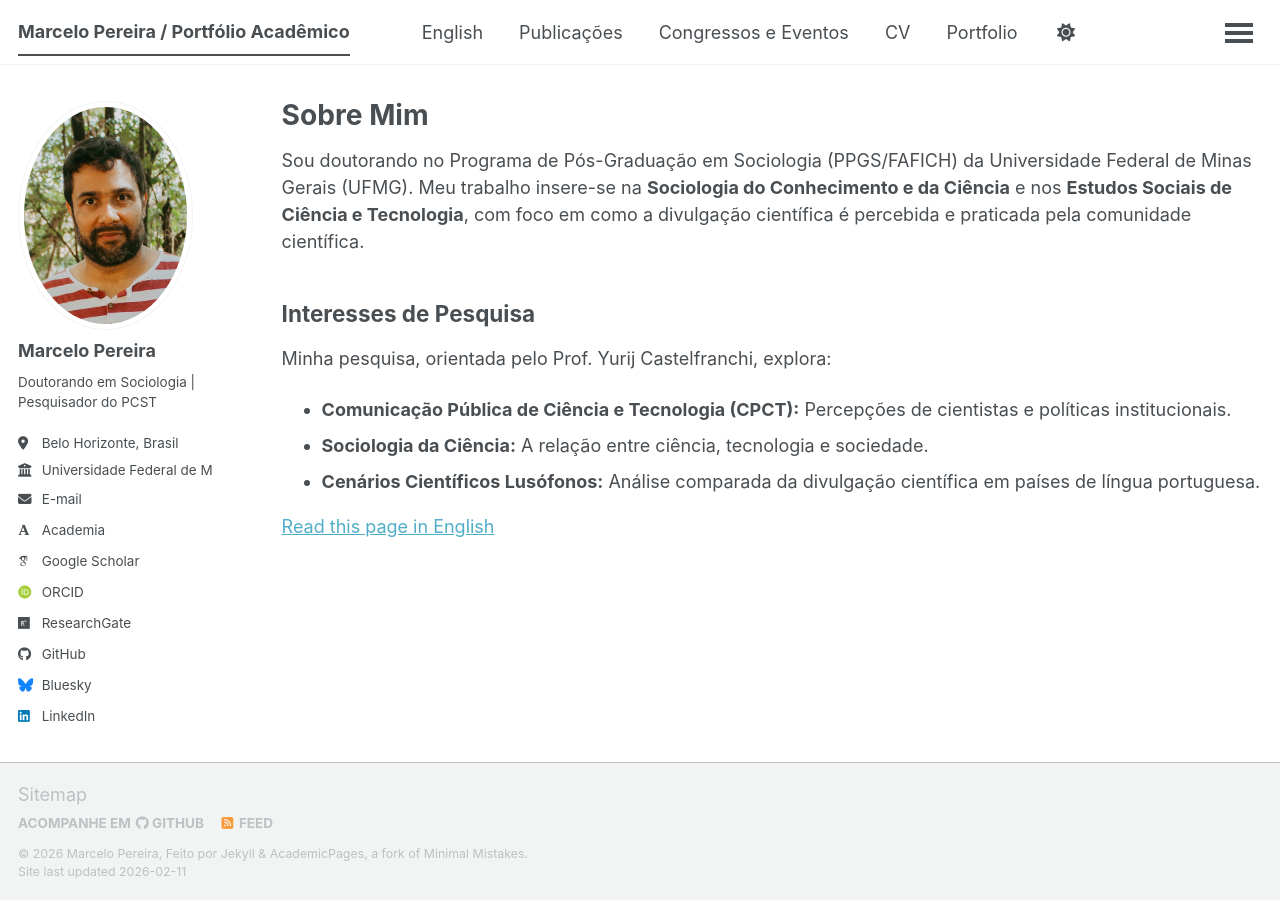
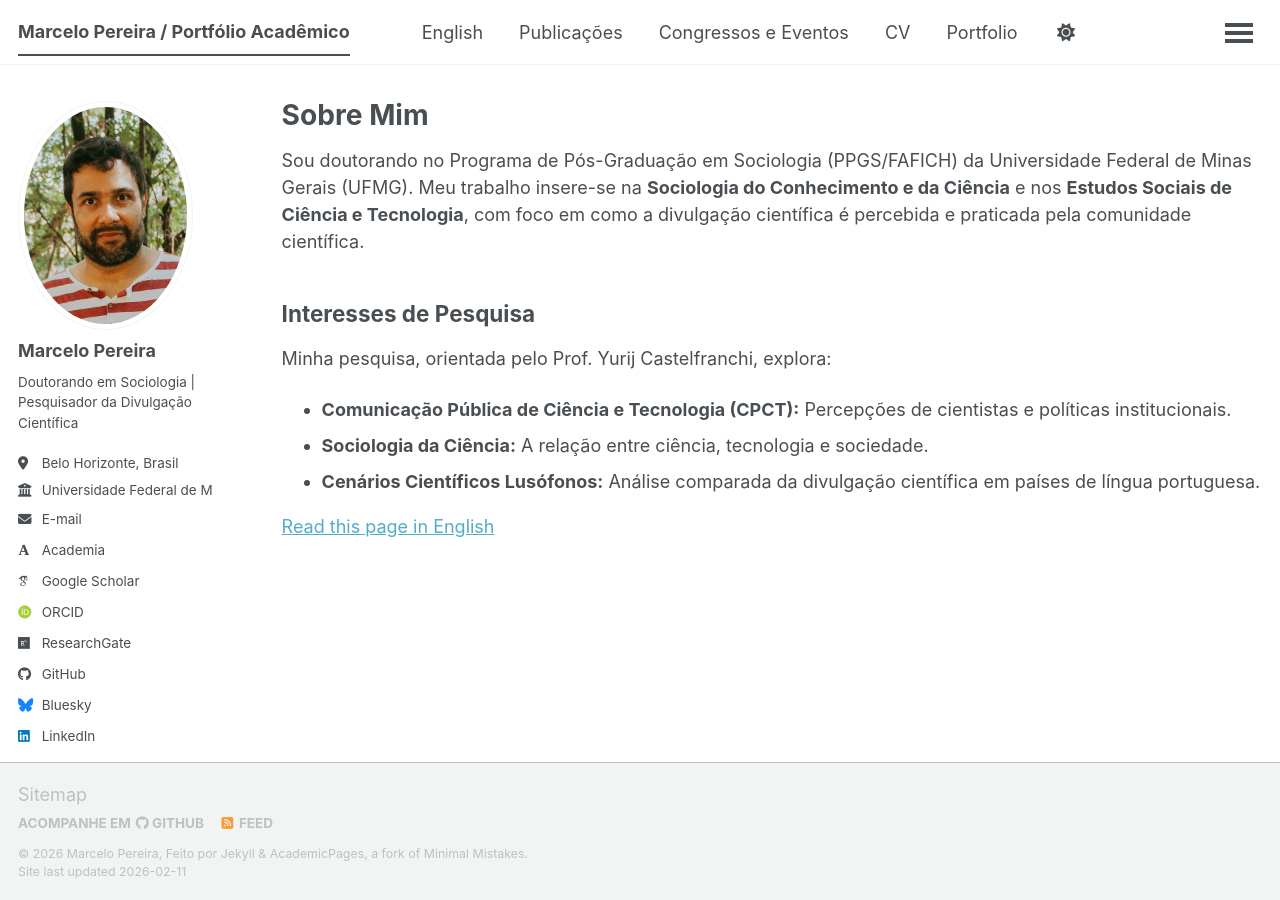
Before and after one commit to marcelo-pereira-pcst/marcelo-pereira-pcst.github.io, a Jekyll site: the page built from _pages/about.md, in a window 1280 px wide. Built offline with Jekyll 4.4.1, drawn with Linux system fonts in a browser that asks for light colours; some web fonts are replaced; a script bundle is joined from its source files by our own code; library files that are not in the unit come from our copies.

Commit message:
Atualização da minibio em config.yml

```diff
--- a/_config.yml
+++ b/_config.yml
@@ -26,7 +26,7 @@ author:
   avatar           : "profile.jpg"
   name             : "Marcelo Pereira"
   pronouns         : # example: "she/her"
-  bio              : "Doutorando em Sociologia | Pesquisador do PCST"
+  bio              : "Doutorando em Sociologia | Pesquisador da Divulgação Científica"
   location         : "Belo Horizonte, Brasil"
   employer         : "Universidade Federal de Minas Gerais"
   uri              : # URL
```
